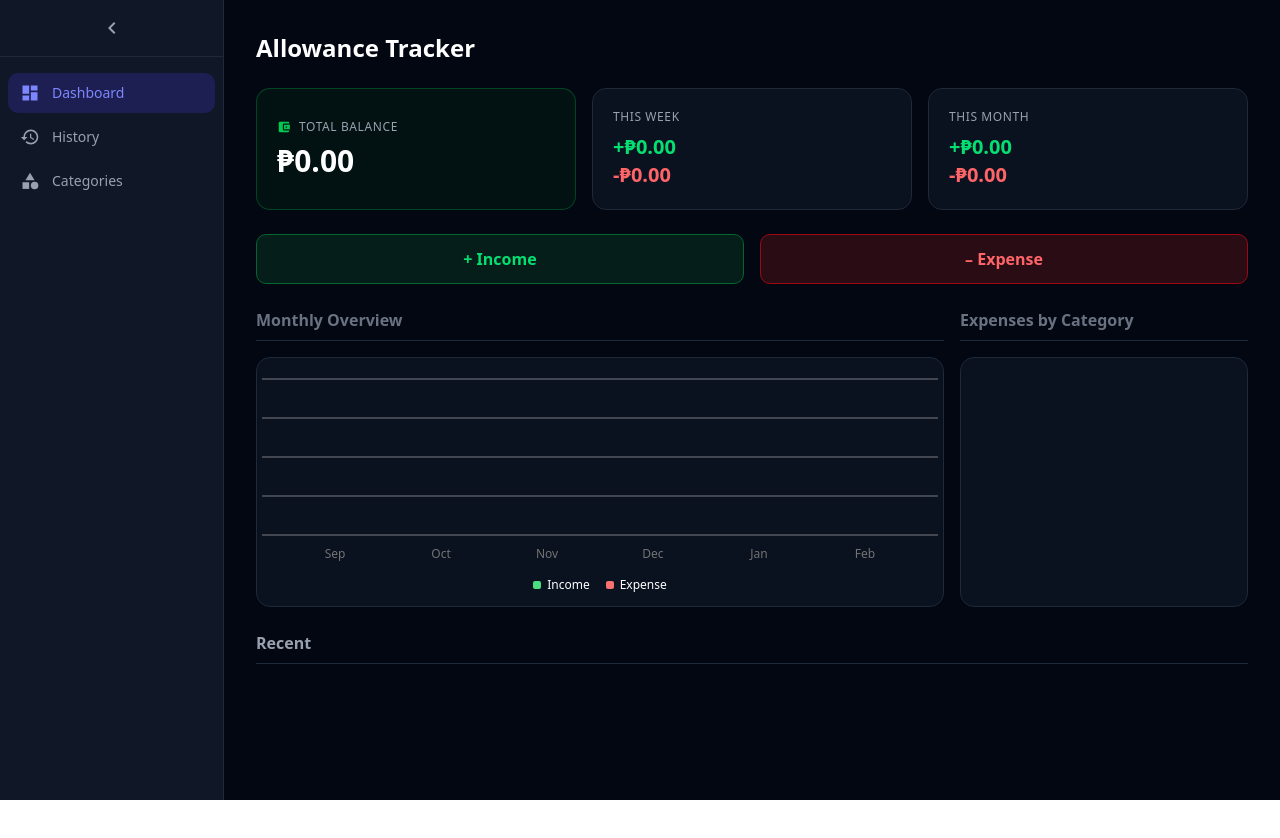
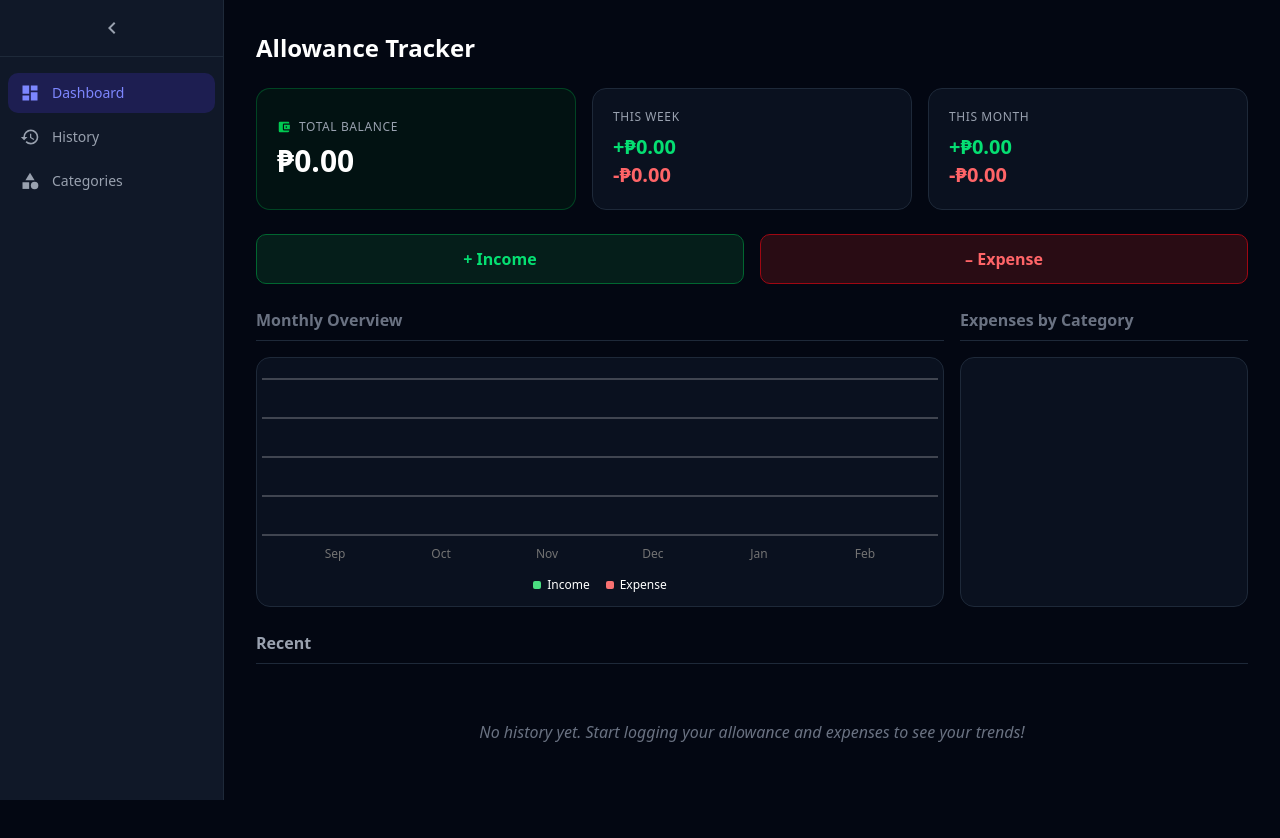
Before and after one commit to teejay717/tipid-budget-tracker, a React app in the folder client/: page / in a window 1280 px wide. Shown: the top 838 px of the page. Before the commit the page ends 800 px from the top, so only its background shows below. Built offline with nearby package versions, Linux system fonts and the light colour scheme; no server answers; the HTML template or start-up script is replaced by a standard one.

Commit message:
feat: add no results message for empty transaction lists in TransactionList and History components

```diff
--- a/client/src/components/TransactionList.jsx
+++ b/client/src/components/TransactionList.jsx
@@ -38,7 +38,12 @@ const TransactionList = () => {
             </div>
 
             <ul className='flex flex-col gap-2'>
-                {transactions.map(transaction => {
+                {transactions.length === 0 ? (
+                <div className="text-center py-10 text-gray-500 italic">
+                    No history yet. Start logging your allowance and expenses to see your trends!
+                </div>) :
+
+                transactions.map(transaction => {
                     const isExpense = transaction.amount < 0;
                     const sign = isExpense ? '-' : '+';
                     const textColor = isExpense ? 'text-red-400' : 'text-green-400';
--- a/client/src/pages/History.jsx
+++ b/client/src/pages/History.jsx
@@ -118,7 +118,11 @@ const History = () => {
                 </Select>
             </div>
             <ul className='flex flex-col gap-2'>
-                            {displayedTransactions.length === 0 ? (
+                            {transactions.length === 0 ? (
+                                <div className="text-center py-5 text-gray-500 italic">
+                                    No history yet. Start logging your allowance and expenses to see your trends!
+                                </div>
+                            ) : displayedTransactions.length === 0 ? (
                                 <div className="text-center py-5 text-gray-500 italic">
                                     No transactions found matching your criteria.
                                 </div>
```
